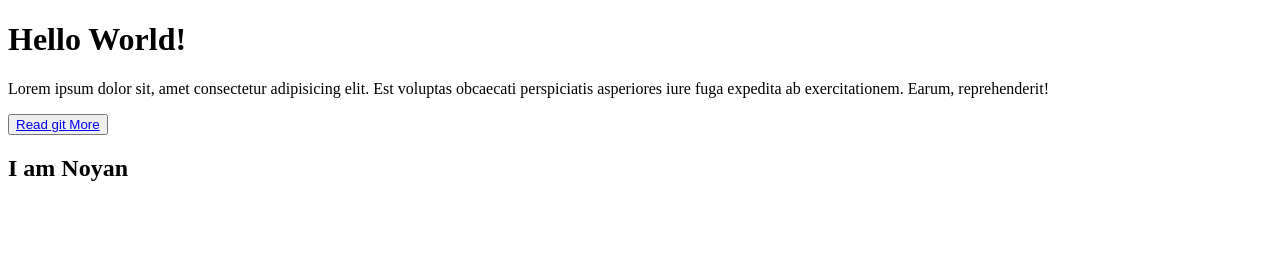
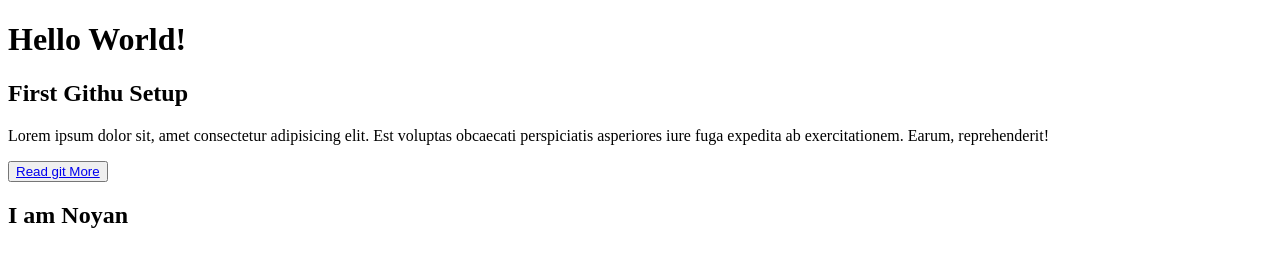
Before and after one commit to Noyan91/es-fdr-2503-cyber-punk, a plain HTML site: page index.html in a window 1280 px wide. Drawn offline with Linux system fonts and the light colour scheme.

Commit message:
Update index.html

```diff
--- a/index.html
+++ b/index.html
@@ -7,6 +7,7 @@
 </head>
 <body>
     <h1>Hello World!</h1>
+    <h2>First Githu Setup</h2>
     <p>Lorem ipsum dolor sit, amet consectetur adipisicing elit. Est voluptas obcaecati perspiciatis asperiores iure fuga expedita ab exercitationem. Earum, reprehenderit!</p>
     <button><a href="#">Read git More</a></button>
 
```
